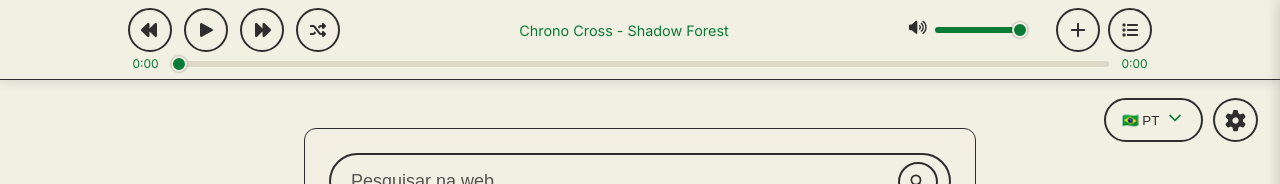
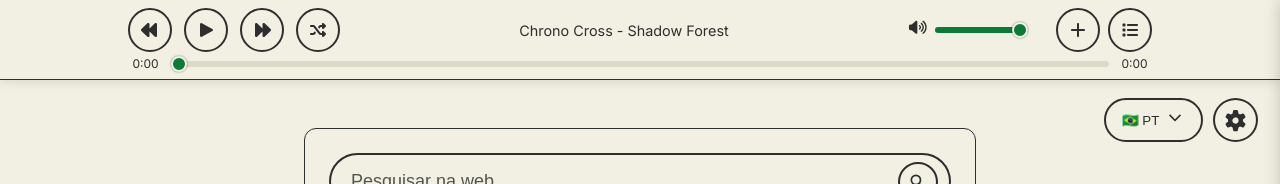
Before and after one commit to Drxty/homepage, a plain HTML site: page index.html in a window 1280 px wide. Shown: the top 184 px of the page. Drawn offline with Linux system fonts and the light colour scheme.

Commit message:
Update index.html

```diff
--- a/index.html
+++ b/index.html
@@ -6,7 +6,7 @@
     <title>Página Inicial</title>
     <link href="https://fonts.googleapis.com/css2?family=Inter:wght@400;500;600;700&display=swap" rel="stylesheet">
     <style>
-        :root{--bg-color:#f2f0e3;--text-color:#2e2e2e;--text-color-muted:#097b36;--placeholder-text-color:#545451;--primary-color:#2e2e2e;--btn-primary-text-color:#f2f0e3;--accent-color:#097b36;--btn-secondary-text-color:#2e2e2e;--btn-secondary-border-color:#2e2e2e;--btn-secondary-hover-bg-color:rgba(9,123,54,0.1);--btn-secondary-hover-text-color:#097b36;--border-color:#2e2e2e;--card-bg-color:rgba(242,240,227,0.85);--card-hover-bg-color:rgba(255,255,255,0.7);--danger-color:#dc89fb;--danger-hover-bg-color:#dc89fb;--danger-hover-text-color:#2e2e2e;--hr-color:var(--border-color);--slider-track-color:#dcd9c8;--slider-progress-color:var(--accent-color);--svg-icon-color:#2e2e2e;--widget-bg-color:rgba(242,240,227,0.7);--footer-link-color:#2e2e2e}
+        :root{--bg-color:#f2f0e3;--text-color:#2e2e2e;--text-color-muted:#2e2e2e;--placeholder-text-color:#545451;--primary-color:#2e2e2e;--btn-primary-text-color:#f2f0e3;--accent-color:#097b36;--btn-secondary-text-color:#2e2e2e;--btn-secondary-border-color:#2e2e2e;--btn-secondary-hover-bg-color:rgba(9,123,54,0.1);--btn-secondary-hover-text-color:#097b36;--border-color:#2e2e2e;--card-bg-color:rgba(242,240,227,0.85);--card-hover-bg-color:rgba(255,255,255,0.7);--danger-color:#dc89fb;--danger-hover-bg-color:#dc89fb;--danger-hover-text-color:#2e2e2e;--hr-color:var(--border-color);--slider-track-color:#dcd9c8;--slider-progress-color:var(--accent-color);--svg-icon-color:#2e2e2e;--widget-bg-color:rgba(242,240,227,0.7);--footer-link-color:#2e2e2e}
         .dark:root{--bg-color:#005f5f;--text-color:rgb(255, 247, 217);--text-color-muted:rgb(255, 247, 217);--placeholder-text-color:rgb(255, 247, 217);--primary-color:rgb(239, 210, 252);--btn-primary-text-color:#005f5f;--accent-color:rgb(239, 210, 252);--btn-secondary-text-color:rgb(255, 247, 217);--btn-secondary-border-color:rgb(255, 247, 217);--btn-secondary-hover-bg-color:rgba(239, 210, 252, 0.1);--btn-secondary-hover-text-color:rgb(239, 210, 252);--border-color:rgb(255, 247, 217);--card-bg-color:rgba(0,95,95,0.85);--card-hover-bg-color:rgba(0,75,75,0.9);--danger-color:rgb(239, 210, 252);--danger-hover-bg-color:rgb(239, 210, 252);--danger-hover-text-color:#005f5f;--hr-color:var(--border-color);--slider-track-color:#004d4d;--slider-progress-color:rgb(239, 210, 252);--svg-icon-color:rgb(255, 247, 217);--widget-bg-color:rgba(0,75,75,0.7);--footer-link-color:rgb(255, 247, 217)}
         *,*::before,*::after{box-sizing:border-box;margin:0;padding:0}
         body{background-color:var(--bg-color);color:var(--text-color);font-family:'Inter',sans-serif;transition:padding-top .3s;padding-top:80px;min-height:100vh;display:flex;flex-direction:column;background-image:var(--bg-image);background-size:cover;background-position:center;background-attachment:fixed}
```
